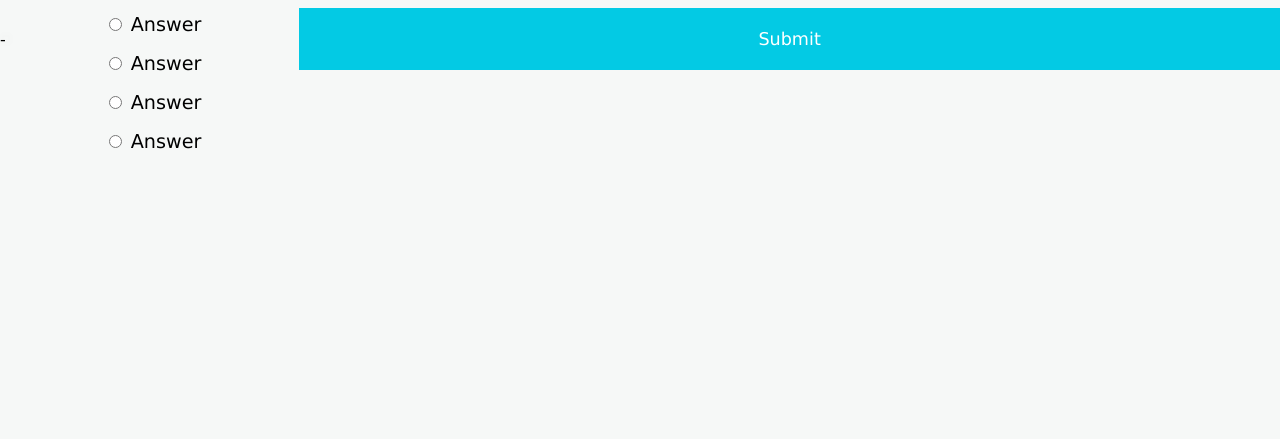
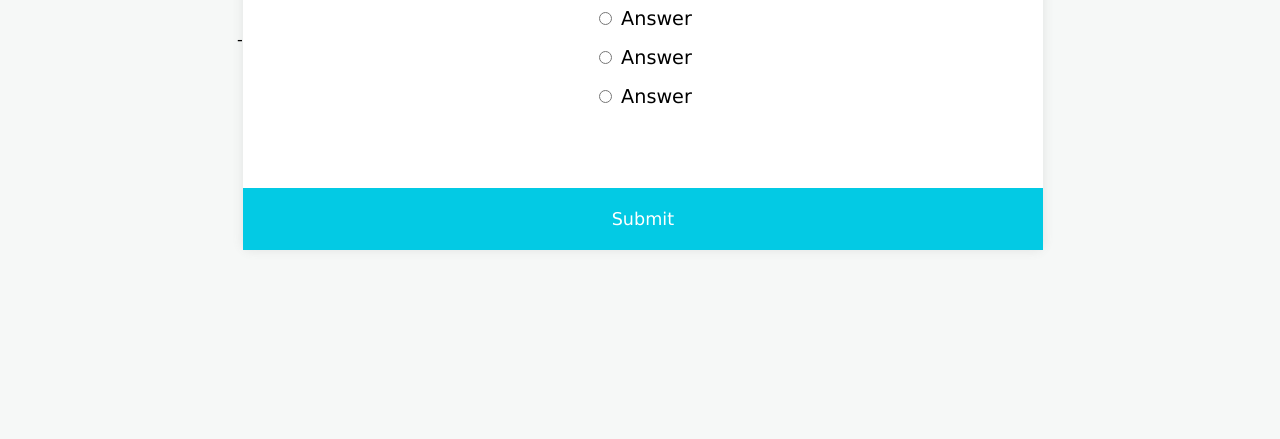
Before and after one commit to JavierBurgara/Coding-Quiz, a plain HTML site: page index.html in a window 1280 px wide. Shown: the part 361-800 px from the top of the page. Drawn offline with Linux system fonts and the light colour scheme.

Commit message:
added more to the css

```diff
--- a/assets/style.css
+++ b/assets/style.css
@@ -3,6 +3,7 @@
 }
 body{
     background-color:rgb(246, 248, 247) ;
+    background-image: linear-gradient(315deg, #b8c6db 0%, #f5f7f7 100%,);
     font-family: 'Lucida Sans', 'Lucida Sans Regular', 'Lucida Grande', 'Lucida Sans Unicode', Geneva, Verdana, sans-serif;
     display: flex;
     align-items: center;
@@ -15,6 +16,7 @@ body{
     background-color:#fff;
     border-radius: 10px;
     box-shadow: 0 0 10px 2px rgba(100,100, 100, 0.1);
+    width: 50rem;
 }
 .quiz-header {
     padding:4rem;
@@ -49,3 +51,11 @@ button{
     font-family: inherit;
     padding: 1.3rem;
 }
+button:hover{
+    background-color: #04adc4;
+
+}
+button:focus{
+    outline: none;
+    background-color: #44b927;
+}
--- a/index.html
+++ b/index.html
@@ -8,7 +8,7 @@
     <title>View High Scores</title>
 </head>
 <body>
-    <div class="quiz-container" id ="Quiz"></div>
+    <div class="quiz-container" id ="Quiz">
         <div class="quiz-header">
             <h2 id="question">Question Text</h2>
             <ul>
@@ -17,23 +17,21 @@
                     <label for="a" id="a_text">Answer</label>
                 </li>
                 <li>
-                    <input type="radio" name="answer" id="a" class="answer">
+                    <input type="radio" name="answer" id="b" class="answer">
                     <label for="b" id="b_text">Answer</label>
                 </li>
                 <li>
-                    <input type="radio" name="answer" id="a" class="answer">
+                    <input type="radio" name="answer" id="c" class="answer">
                     <label for="c" id="c_text">Answer</label>
                 </li>
                 <li>
-                    <input type="radio" name="answer" id="a" class="answer">
+                    <input type="radio" name="answer" id="d" class="answer">
                     <label for="d" id="d_text">Answer</label>
                 </li>
             </ul>
         </div>
         <button id="submit">Submit</button>
-
-
-
+    </div>
         <script src="./assets/scripts.js"></script>
 </body>
 </html>
```
